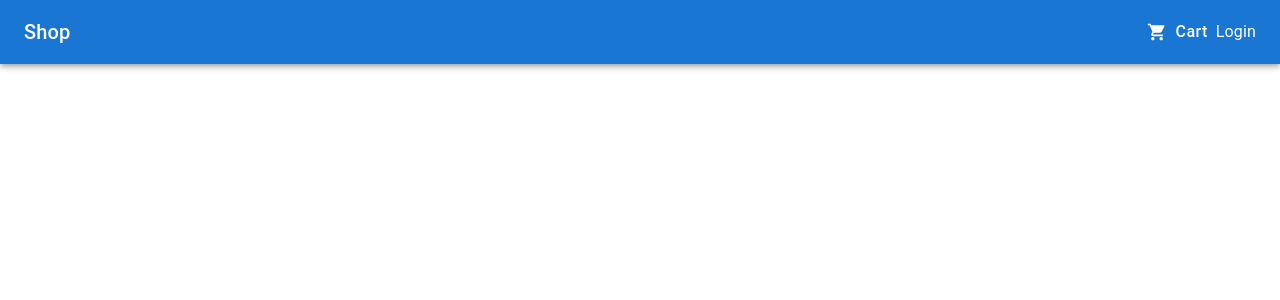
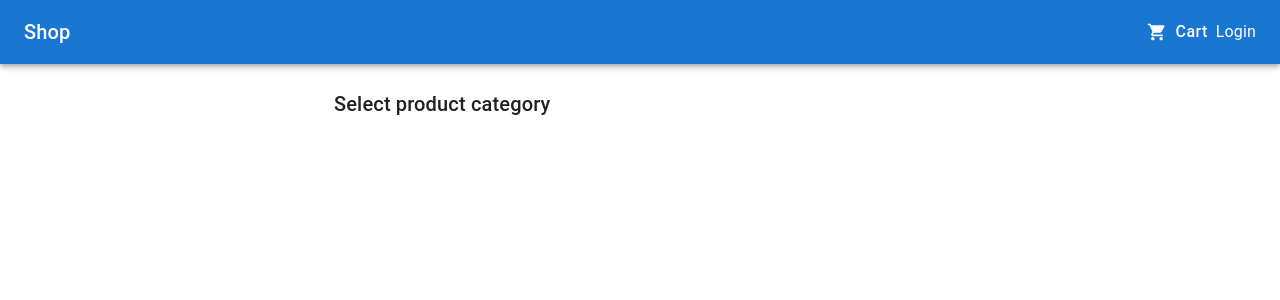
Before and after one commit to KarinaVeremeyeva/shop-ui, a React (Create React App) app: page / in a window 1280 px wide. Shown: the top 300 px of the page. Built offline with nearby package versions, Linux system fonts and the light colour scheme; no server answers.

Commit message:
Fix formatting

```diff
--- a/src/components/pages/home-page.js
+++ b/src/components/pages/home-page.js
@@ -1,5 +1,5 @@
 import React, { Component } from "react";
-import { Grid } from "@mui/material";
+import { Grid, Typography } from "@mui/material";
 import { connect } from "react-redux";
 
 import { withShopService, withRouter } from "../hoc";
@@ -23,7 +23,9 @@ class HomePage extends Component {
                 <Grid item xs={3}>
                     <CategoryList categories={categories}></CategoryList>
                 </Grid>
-                <Grid item xs={6} />
+                <Grid item xs={6}>
+                    <Typography variant="h6">Select product category</Typography>
+                </Grid>
             </Grid>
         );
     }
--- a/src/components/product-list/product-list.js
+++ b/src/components/product-list/product-list.js
@@ -1,24 +1,13 @@
-import React, { Component } from "react";
+import React from "react";
+import { Grid } from "@mui/material";
+import ProductListItem from "../product-list-item";
 
-import ProductListItem from "../product-list-item";
-import { Grid } from "@mui/material";
-
-class ProductList extends Component {
-    render() {
-        const { products, onAddProduct } = this.props;
-
-        return (
-            <Grid container spacing={3}>
-                {
-                    products.map((product) => {
-                        return (
-                            <ProductListItem key={product.id} product={product} onClick={onAddProduct} />
-                        );
-                    })
-                }
-            </Grid>
-        );
-    };
+const ProductList = ({ products, onAddProduct }) => {
+    return (
+        <Grid container spacing={3}>
+            { products.map((product) => <ProductListItem key={product.id} product={product} onClick={onAddProduct} />) }
+        </Grid>
+    );
 };
 
 export default ProductList;
```
Also changed, not shown: src/components/category-list/category-list.js (+4 -3 lines).
